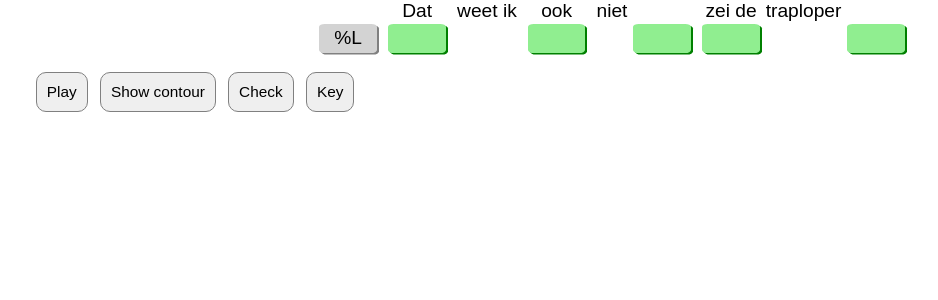
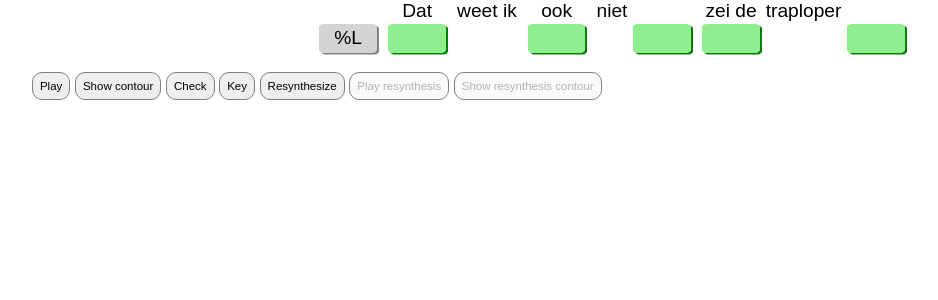
Before and after one commit to tsg-humlab/autinto, a React (Create React App) app in the folder frontend/exercise-widget/: page / in a window 1280 px wide. Shown: the top 300 px of the page, without its empty margins (28-966 px from the left). Built offline with nearby package versions, Linux system fonts and the light colour scheme.

Commit message:
Talk to old system to implement resynthesis

```diff
--- a/frontend/exercise-widget/src/App.css
+++ b/frontend/exercise-widget/src/App.css
@@ -89,7 +89,7 @@
 .button-container > button {
 	border-radius: 10px;
 	border: 1px solid gray;
-	margin: 0 .4em;
-  font-size: 0.8em;
-  padding: 10px;
+	margin: 0 .2em;
+  font-size: 0.6em;
+  padding: 7px;
 }
--- a/frontend/exercise-widget/src/App.js
+++ b/frontend/exercise-widget/src/App.js
@@ -7,6 +7,8 @@ import Annotatable from "./Annotatable";
 
 function App () {
   const [contourVisible, setContour] = useState(false)
+  const [resynthesisId, setResynthesisId] = useState(null)
+  const [showResynthesisContour, setShowResynthesisContour] = useState(false)
 
   const startOptions = [
     ["%L", "!%L"],
@@ -29,8 +31,19 @@ function App () {
     audio.play()
   }
 
+  function playResynthesis() {
+    if (resynthesisId !== null) {
+      const audio = new Audio(`https://todi.cls.ru.nl/PraatResynthese/${resynthesisId}.mp3`)
+      audio.play()
+    }
+  }
+
   function toggleContour() {
     setContour(b => !b)
+  }
+
+  function toggleResynthesisContour() {
+    setShowResynthesisContour(b => !b)
   }
 
   const [annotations, setAnnotation] = useState(['', '', '', '', ''])
@@ -46,6 +59,46 @@ function App () {
 
   function showSolution() {
     setAnnotation(solution)
+  }
+
+  function resynthesize() {
+    fetch("https://todi.cls.ru.nl/cgi-bin/synthese7b.pl", {
+      "credentials": "omit",
+      "headers": {
+        "User-Agent": "Mozilla/5.0 (X11; Ubuntu; Linux x86_64; rv:109.0) Gecko/20100101 Firefox/110.0",
+        "Accept": "text/html,application/xhtml+xml,application/xml;q=0.9,image/avif,image/webp,*/*;q=0.8",
+        "Accept-Language": "en-US,en;q=0.5",
+        "Content-Type": "application/x-www-form-urlencoded",
+        "Upgrade-Insecure-Requests": "1",
+        "Sec-Fetch-Dest": "frame",
+        "Sec-Fetch-Mode": "navigate",
+        "Sec-Fetch-Site": "same-origin",
+        "Sec-Fetch-User": "?1",
+        "Sec-GPC": "1",
+        "Pragma": "no-cache",
+        "Cache-Control": "no-cache"
+      },
+      "referrer": "https://todi.cls.ru.nl/ToDI/ToDIpraat_7b/ex7b_1.htm",
+      "body": `Generatie=Resynthesize&todi=109%3D%25L%2B${annotations[0]}%2B---%2B${annotations[1]}%2B---%2B${annotations[2]}%2B${annotations[3]}%2B---%2B${annotations[4]}%2B&var=No`,
+      "method": "POST",
+      "mode": "cors"
+    }).then(r => r.text()).then(html => {
+      console.log(html)
+      const el = document.createElement('html')
+      el.innerHTML = html
+      const xpathSearch = document.evaluate('//meta[@http-equiv="refresh"]/@content', el, null, XPathResult.ANY_TYPE, null)
+      const attribute = xpathSearch.iterateNext()
+      const url = attribute.value.split('URL=')[1]
+      return fetch(url)
+    }).then(r => r.text())
+      .then(html => {
+        const match = html.match(/play_sound\('https:\/\/todi\.cls\.ru\.nl\/PraatResynthese\/(\d+)'\)/)
+        if (match) {
+          setResynthesisId(match[1])
+        } else {
+          // TODO: Error handling.
+        }
+      })
   }
 
 
@@ -64,11 +117,16 @@ function App () {
       </div>
       <div className="button-container ml-3">
         <button className="btn btn-primary mt-3 pl-1" onClick={playAudio}>Play</button>
-        <button onClick={toggleContour}>{contourVisible ? 'Hide contour' : 'Show contour'}</button>
+        <button onClick={toggleContour}>{contourVisible ? 'Hide' : 'Show'} contour</button>
         <button onClick={checkAnnotation}>Check</button>
         <button onClick={showSolution}>Key</button>
+        <button onClick={resynthesize}>Resynthesize</button>
+        <button disabled={resynthesisId === null} onClick={playResynthesis}>Play resynthesis</button>
+        <button disabled={resynthesisId === null} onClick={toggleResynthesisContour}>{showResynthesisContour ? 'Hide' : 'Show'} resynthesis contour</button>
       </div>
       <img src="./img/109.png" alt="" style={{width: '100%', display: contourVisible ? 'block' : 'none'}}/>
+      <img src={`https://todi.cls.ru.nl/PraatResynthese/${resynthesisId}.png`} alt=""
+        style={{width: '100%', display: showResynthesisContour && resynthesisId !== null ? 'block' : 'none'}}/>
     </div>
   );
 }
```
Also changed, not shown: 2 other files (tests, documents, lock files or other folders).
